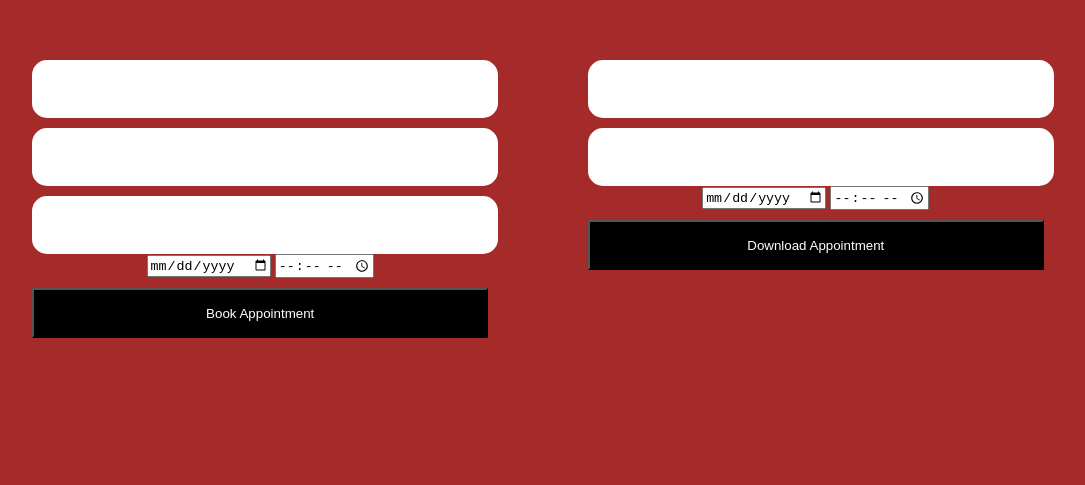
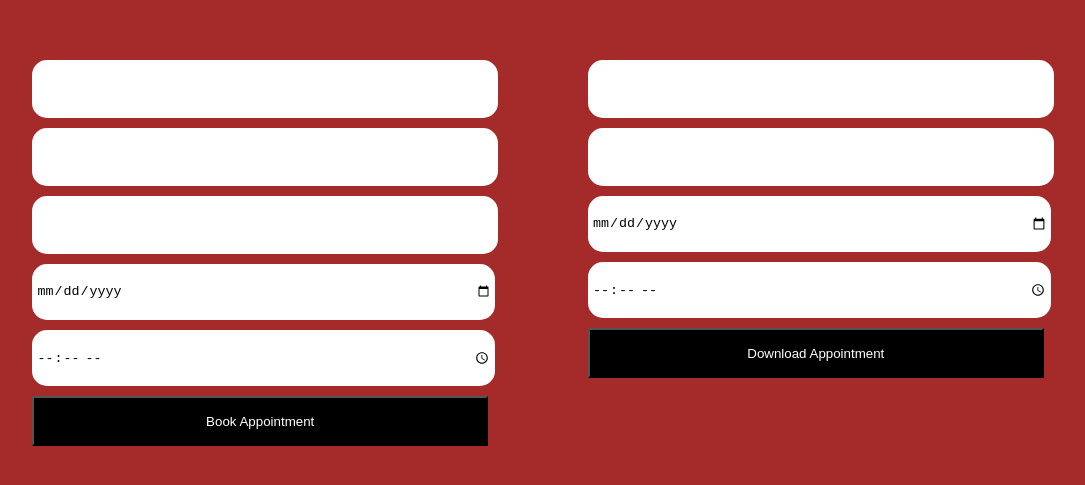
Before and after one commit to GDSCASECBE/appointmentScheduler, a plain HTML site: page index.html in a window 1280 px wide. Shown: the part 173-658 px from the top of the page, without its empty margins (102-1187 px from the left). Drawn offline with Linux system fonts and the light colour scheme.

Commit message:
date and time with css

```diff
--- a/styles/styles.css
+++ b/styles/styles.css
@@ -33,3 +33,27 @@ body {
     background-color: black;
     color: white;
 }
+
+.dt1,.tm1,.dt2,.tm2 {
+    height: 50px;
+    width: 100%;
+    margin-top: 10px;
+    border-radius: 15px;
+    border: solid;
+    border-color: white;
+}
+
+#date1::placeholder, #time1::placeholder {
+    text-align: center;
+}
+
+#date1:focus, #time1:focus {
+    outline: none;
+}
+#date2::placeholder, #time2::placeholder {
+    text-align: center;
+}
+
+#date2:focus, #time2:focus {
+    outline: none;
+}
```
